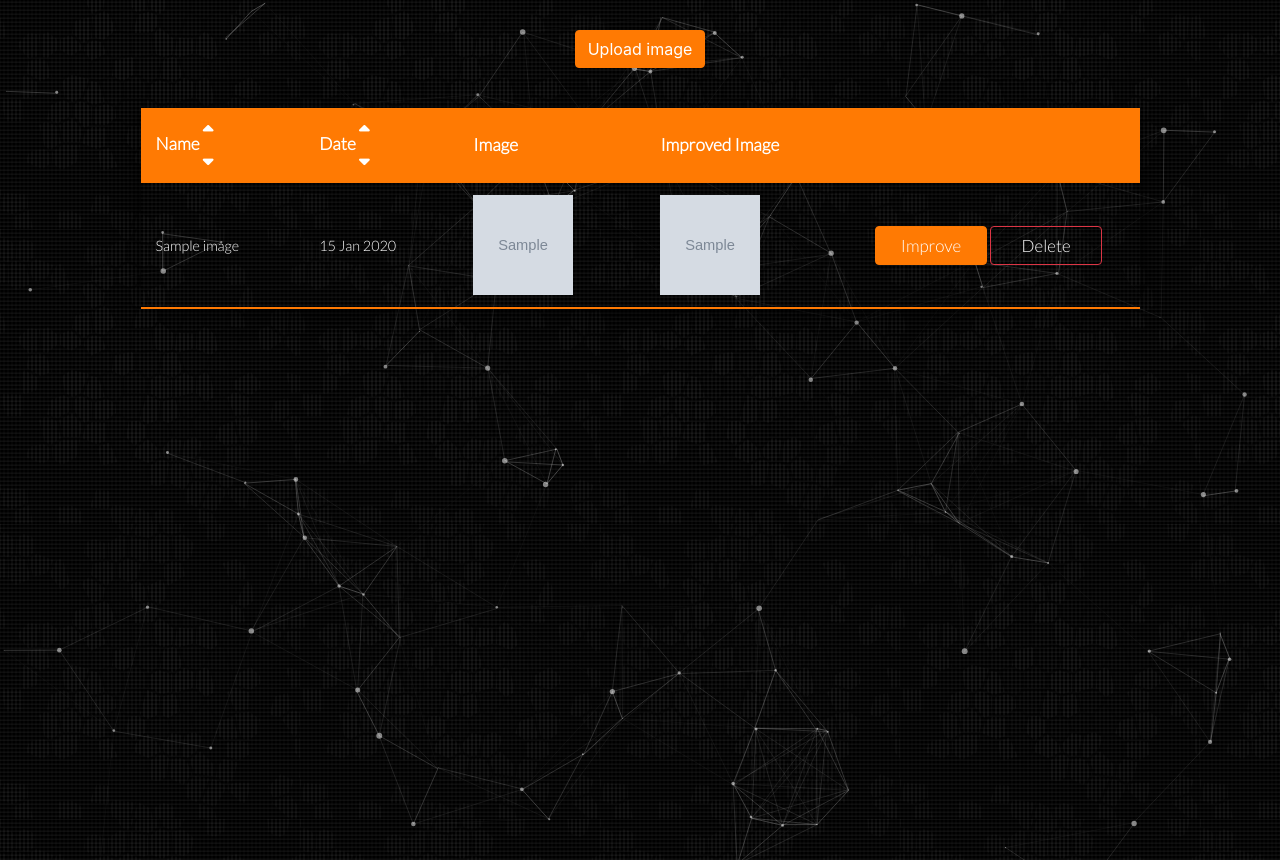
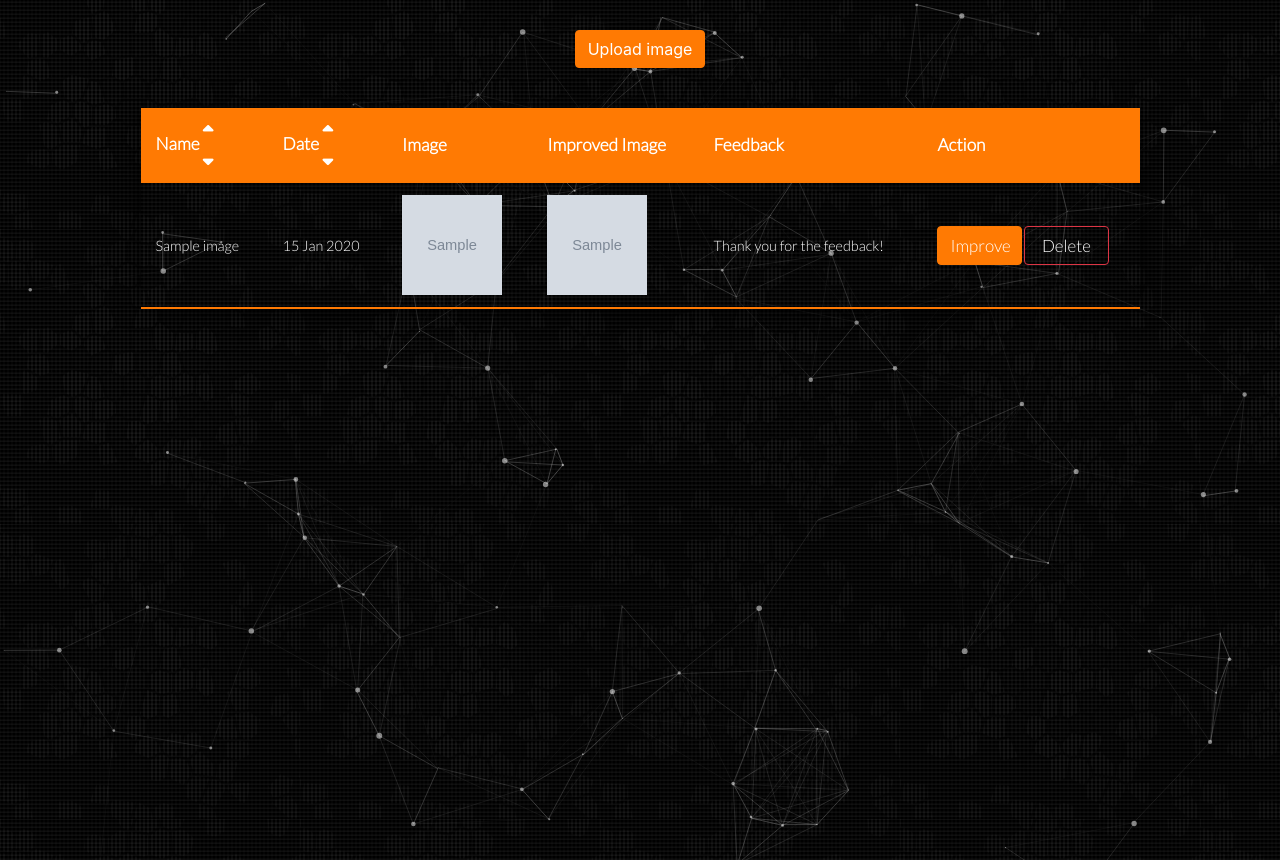
Before and after one commit to DrDEXT3R/AImage, a Django app: page /images/list/1/ in a window 1280 px wide. Shown: the part 66-926 px from the top of the page. Run offline with Django 3.2, Linux system fonts and the light colour scheme; a user stored in the database is signed in; tables that the repository leaves empty hold one stand-in row (values such as "Sample post"); grey boxes marked "Sample" are stand-in pictures; some libraries are stand-ins or nearby versions; some web fonts are replaced.

Commit message:
Add feedback option

```diff
--- a/aimagesite/images/models.py
+++ b/aimagesite/images/models.py
@@ -10,6 +10,7 @@ class Image(models.Model):
     date_posted = models.DateTimeField(default=timezone.now)
     header_image = models.ImageField("Image", null=True, upload_to="ImagesDB/")
     improved_image = models.ImageField("Image", null=True, upload_to="ImagesDB/", blank=True)
+    feedback = models.BooleanField(null=True)
 
     def __str__(self):
         return self.name
--- a/aimagesite/images/templates/images/user_images_list.html
+++ b/aimagesite/images/templates/images/user_images_list.html
@@ -51,7 +51,8 @@
                 </th>
                 <th>Image</th>
                 <th>Improved Image</th>
-                <th></th>
+                <th>Feedback</th>
+                <th>Action</th>
             </tr>
         </thead>
 
@@ -77,11 +78,26 @@
                     {% endif %}
                 </td>
                 <td>
+                    {% if image.improved_image %}
+                        {% if image.feedback != null %}
+                            Thank you for the feedback!
+                        {% else %}
+                            <a class="btn btn-success" href="{% url 'images:like' image.id%}">
+                                <span class="button-like">Like</span></a>
+                            <a class="btn btn-danger"  href="{% url 'images:dislike' image.id %}">
+                                <span class="button-dislike">Dislike</span></a>
+                        {% endif %}
+                    {% else %}
+                        Improve to rate
+                    {% endif %}
+                </td>
+                <td>
                     <a class="btn btn-primary" href="{% url 'images:improve' image.id%}">
                         <span class="button-improve"></span></a>
                     <a class="btn btn-outline-danger" href="{% url 'images:image-delete' image.id %}">
                         <span class="button-delete"></span></a>
                 </td>
+
             </tr>
         </tbody>
 
--- a/aimagesite/images/urls.py
+++ b/aimagesite/images/urls.py
@@ -18,4 +18,6 @@ urlpatterns = [
     path("", views.upload_and_improve, name="upload-and-improve"),
     path("<int:image_id>/improve/", views.upload_and_improve, name='improve'),
     path("improve/<int:pk>/", ImageImproveView.as_view(), name="image-result"),
+    path("<int:image_id>/like", views.like, name="like"),
+    path("<int:image_id>/dislike", views.dislike, name="dislike"),
 ]
--- a/aimagesite/images/views.py
+++ b/aimagesite/images/views.py
@@ -47,6 +47,24 @@ class ImageUploadView(LoginRequiredMixin, CreateView):
         form.instance.author = self.request.user
         return super().form_valid(form)
 """
+
+
+def like(request, image_id):
+
+    image = get_object_or_404(Image, pk=image_id)
+    image.feedback = 1
+    image.save()
+
+    return HttpResponseRedirect(reverse('images:image-list', args=(request.user.id,)))
+
+
+def dislike(request, image_id):
+
+    image = get_object_or_404(Image, pk=image_id)
+    image.feedback = 0
+    image.save()
+
+    return HttpResponseRedirect(reverse('images:image-list', args=(request.user.id,)))
 
 
 def upload_and_improve(request):
```
